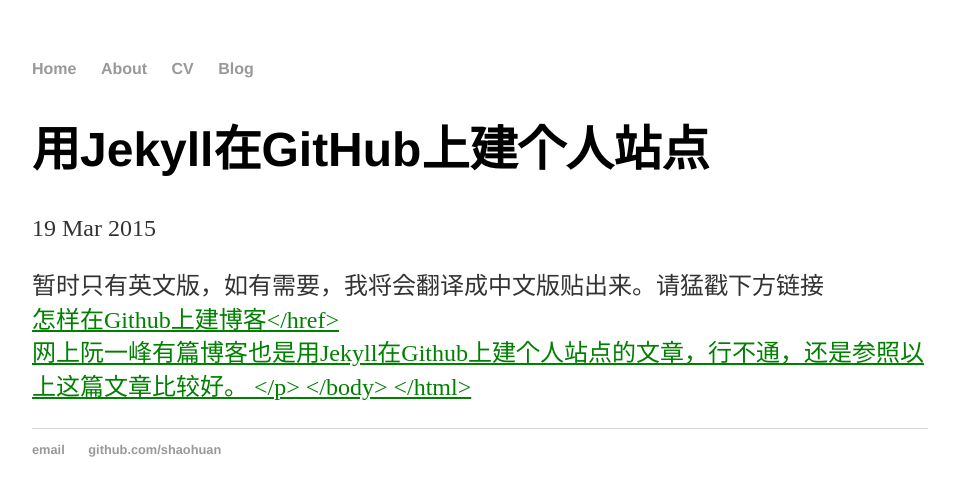
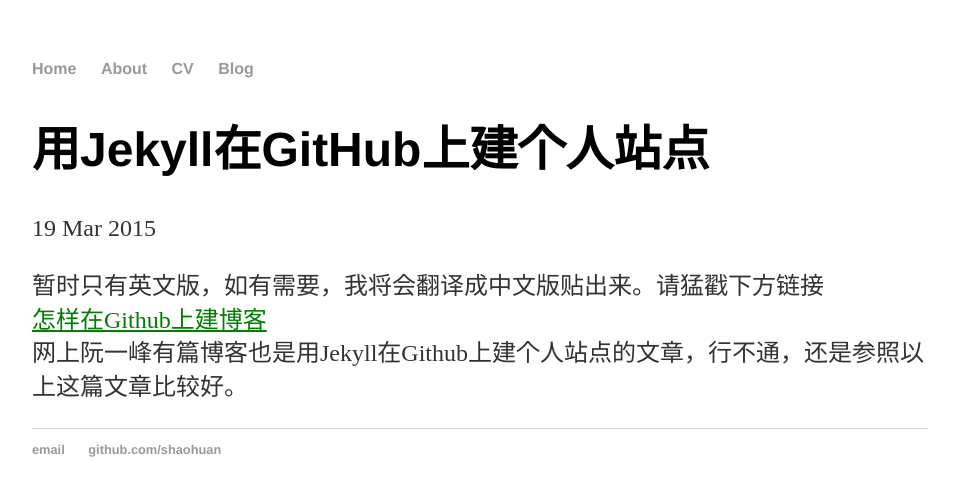
Before and after one commit to shaohuan/shaohuan.github.io, a Jekyll site: the page built from _posts/2015-03-19-Creating-And -Hosting-Personal-Site-On-Github.md, in a window 1280 px wide. Shown: the top 496 px of the page, without its empty margins (160-1115 px from the left). Built offline with Jekyll 4.4.1, drawn with Linux system fonts in a browser that asks for light colours; part of the change alters nothing that is shown.

Commit message:
Update 2015-03-19-Creating-And -Hosting-Personal-Site-On-Github.md

```diff
--- a/_posts/2015-03-19-Creating-And -Hosting-Personal-Site-On-Github.md
+++ b/_posts/2015-03-19-Creating-And -Hosting-Personal-Site-On-Github.md
@@ -6,7 +6,8 @@ date: 2015-03-19
 <html>
   <body>
        <p>暂时只有英文版，如有需要，我将会翻译成中文版贴出来。请猛戳下方链接<br/>
-          <a style="text-decoration:underline;color:green"  href="http://jmcglone.com/guides/github-pages/">怎样在Github上建博客</href>
+          <a style="text-decoration:underline;color:green"  href="http://jmcglone.com/guides/github-pages/">怎样在Github上建博客</a>
+
           <br/>
           网上阮一峰有篇博客也是用Jekyll在Github上建个人站点的文章，行不通，还是参照以上这篇文章比较好。
         </p>
```
